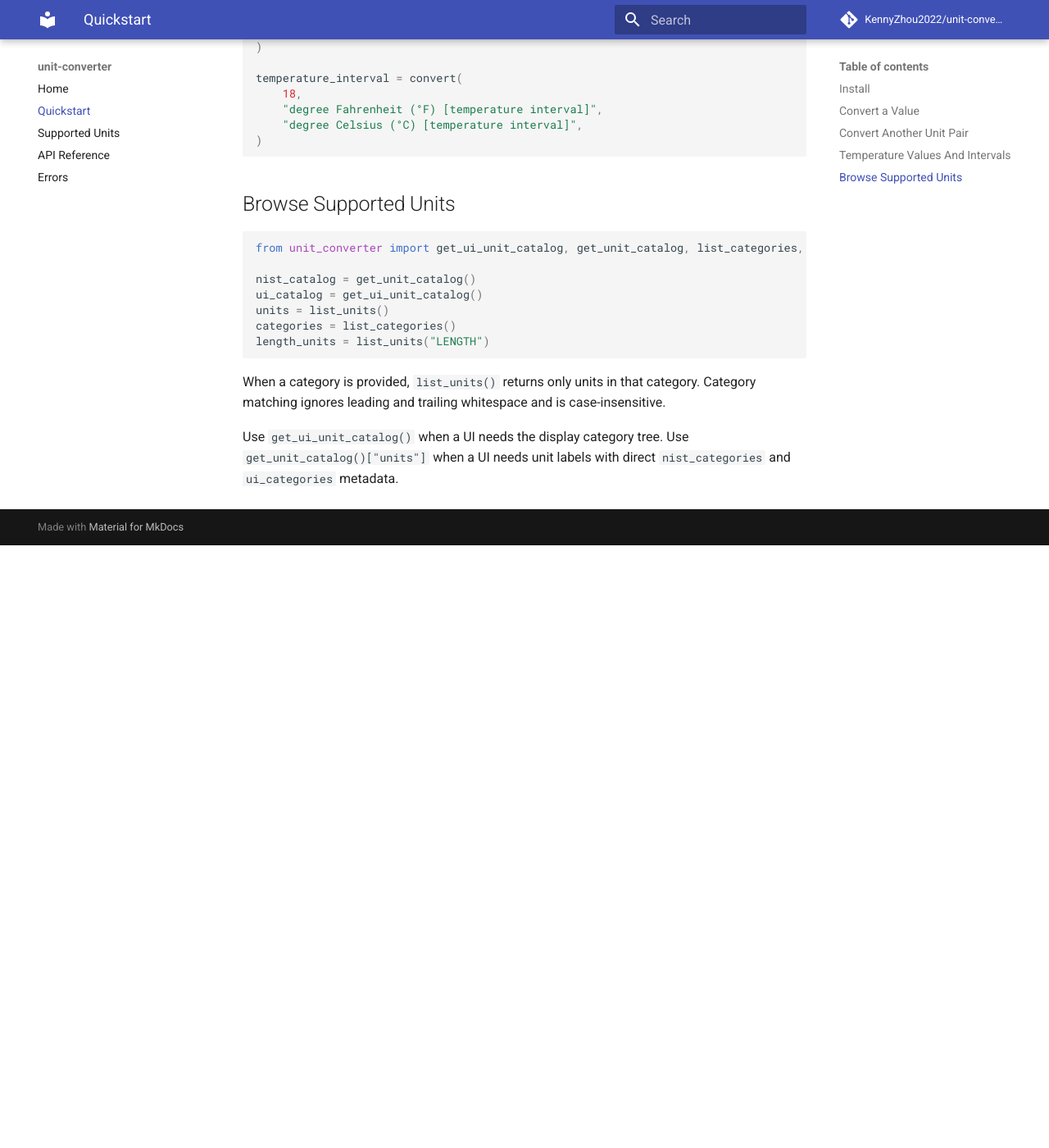
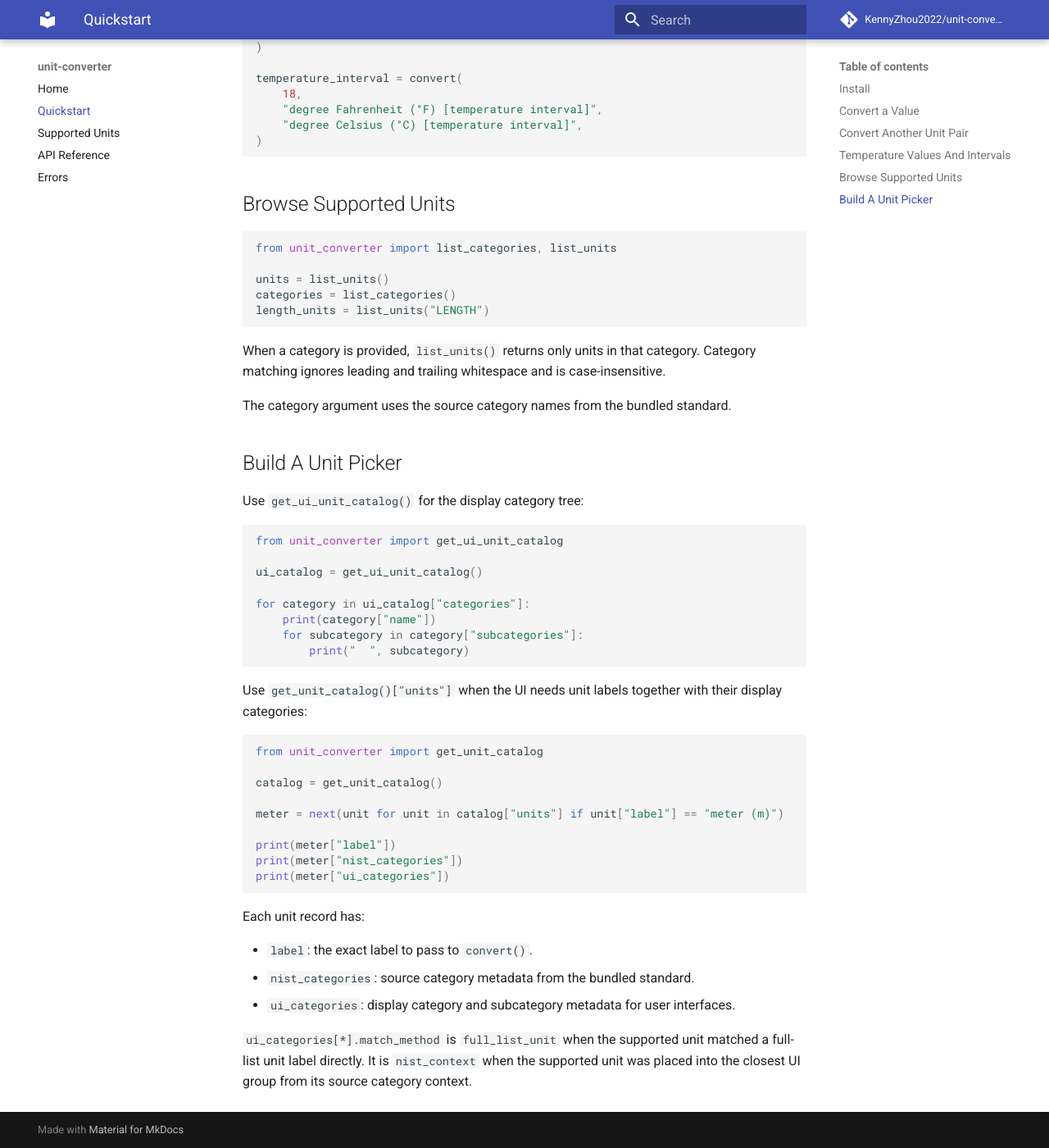
Before and after one commit to KennyZhou2022/unit-converter, an MkDocs documentation site: the page built from docs/quickstart.md, in a window 1280 px wide and 1400 px high, scrolled down 1114 px. Shown: the whole window at 82% size. Built offline with MkDocs 1.6.1 and Material for MkDocs 9.7.7, drawn with Linux system fonts in a browser that asks for light colours; comment, search, counter and statistics services are not loaded; before the commit the page ends 1779 px from its top, so only the background shows below that.

Commit message:
Document UI/catalog usage and add site link
Add guidance and examples for UI-focused catalog usage and surface the GitHub Pages site. Updates include: README (adds site link), API reference (example unit record and notes on ui_categories.match_method), index and quickstart (how/when to use get_ui_unit_catalog vs get_unit_catalog and a "Build A Unit Picker" example), supported-units.md (clarify labels vs display categories), and the generator script (prepend the supported-units intro when regenerating the doc). These changes clarify which APIs to use for UI display trees versus exact labels for conversion.

````diff
--- a/docs/quickstart.md
+++ b/docs/quickstart.md
@@ -74,6 +72,45 @@ When a category is provided, `list_units()` returns only units in that category.
 Category matching ignores leading and trailing whitespace and is
 case-insensitive.
 
-Use `get_ui_unit_catalog()` when a UI needs the display category tree. Use
-`get_unit_catalog()["units"]` when a UI needs unit labels with direct
-`nist_categories` and `ui_categories` metadata.
+The category argument uses the source category names from the bundled standard.
+
+## Build A Unit Picker
+
+Use `get_ui_unit_catalog()` for the display category tree:
+
+```python
+from unit_converter import get_ui_unit_catalog
+
+ui_catalog = get_ui_unit_catalog()
+
+for category in ui_catalog["categories"]:
+    print(category["name"])
+    for subcategory in category["subcategories"]:
+        print("  ", subcategory)
+```
+
+Use `get_unit_catalog()["units"]` when the UI needs unit labels together with
+their display categories:
+
+```python
+from unit_converter import get_unit_catalog
+
+catalog = get_unit_catalog()
+
+meter = next(unit for unit in catalog["units"] if unit["label"] == "meter (m)")
+
+print(meter["label"])
+print(meter["nist_categories"])
+print(meter["ui_categories"])
+```
+
+Each unit record has:
+
+- `label`: the exact label to pass to `convert()`.
+- `nist_categories`: source category metadata from the bundled standard.
+- `ui_categories`: display category and subcategory metadata for user
+  interfaces.
+
+`ui_categories[*].match_method` is `full_list_unit` when the supported unit
+matched a full-list unit label directly. It is `nist_context` when the supported
+unit was placed into the closest UI group from its source category context.
````
Also changed, not shown: other parts of docs/quickstart.md (+1 -3 lines), README.md (+4 -0 lines), docs/api-reference.md (+22 -1 lines), docs/index.md (+6 -2 lines), docs/supported-units.md (+5 -0 lines), 1 other file.
